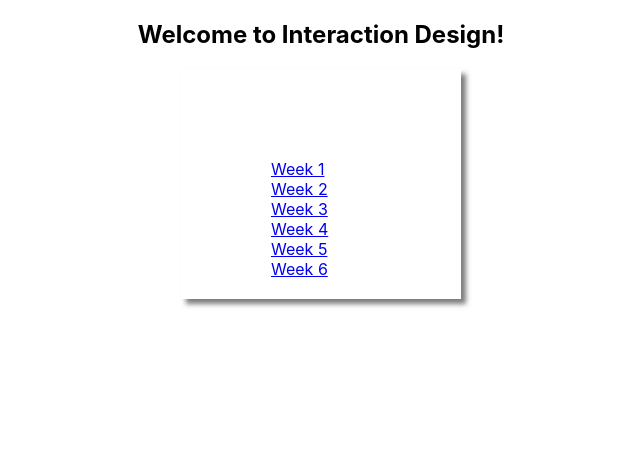
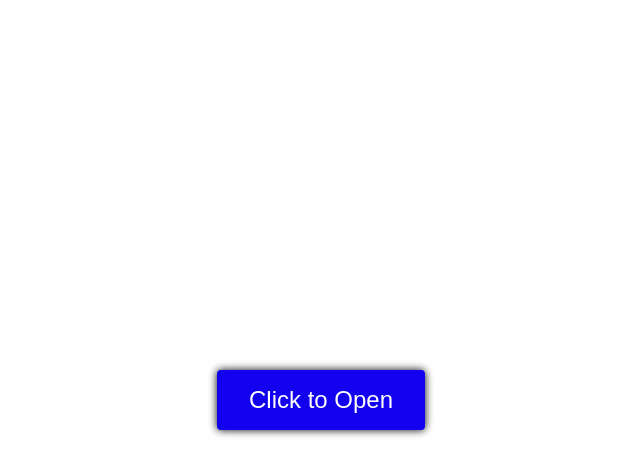
Before and after one commit to joeappleton18/interaction, a React (Create React App) app: page /week-6 in a window 1280 px wide. Shown: the top 476 px of the page, without its empty margins (319-959 px from the left). Built offline with nearby package versions, Linux system fonts and the light colour scheme.

Commit message:
week 6 complete

```diff
--- a/src/App.js
+++ b/src/App.js
@@ -6,6 +6,7 @@ import Week2 from "./Components/Week2";
 import Week3 from "./Components/Week3";
 import Week4 from "./Components/Week4";
 import Week5 from "./Components/Week5";
+import Week6 from "./Components/Week6";
 
 
 import { BrowserRouter as Router, Switch, Route, Link } from "react-router-dom";
@@ -75,6 +76,9 @@ function App() {
         <Route path="/week-5">
           <Week5 />
         </Route>
+        <Route path="/week-6">
+          <Week6 />
+        </Route>
         <Route path="/">
           <Home />
         </Route>
--- /dev/null
+++ b/src/Components/Week6/index.js
@@ -0,0 +1,78 @@
+import React, { useState } from 'react';
+import styled, { keyframes } from 'styled-components';
+import { Button } from "../Week3";
+
+const StyledWrapper = styled.div`
+    display: flex;
+    width: 100vw;
+    height: 100vh;
+    justify-content: center;
+    align-items: center;
+`;
+
+const StyledMenu = styled.ul`
+
+    animation: 0.5s ${keyframes({ from: { opacity: 0 }, to: { opacity: 1 } })} linear;
+    padding: 0;
+    display: flex;
+    flex-direction: column;
+    justify-content: center;
+    align-items: center;
+    width: 300px;
+    box-shadow: 0 14px 28px rgba(0,0,0,0.25), 0 10px 10px rgba(0,0,0,0.22);
+    & li {
+        &:hover {
+            background: grey;
+        }
+        cursor: pointer;
+        text-align: center;
+        width: 80%;
+        height: 10px;
+        list-style: none;
+        margin-top: 1rem;
+        padding: 30px;
+    }
+
+`;
+
+
+export const Menu = (props) => {
+
+    const { open, onClick } = props;
+
+    return (
+        <>
+
+            {
+                open && (<StyledMenu >
+                    <li onClick={onClick}>Menu Item 1</li>
+                    <li onClick={onClick}>Menu Item 2 </li>
+                    <li onClick={onClick}>Menu Item 3</li>
+                </StyledMenu >)
+
+            }
+
+        </>
+    )
+
+}
+
+
+const Week6 = () => {
+
+    const [open, setOpen] = useState(false);
+
+    const handleClick = () => {
+        setOpen(!open);
+    }
+
+    return (
+        <StyledWrapper>
+
+            <Button color="#1200ee" onClick={handleClick}> Click to Open  </Button>
+            <Menu open={open} onClick={handleClick} />
+        </StyledWrapper>)
+}
+
+
+export default Week6;
```
